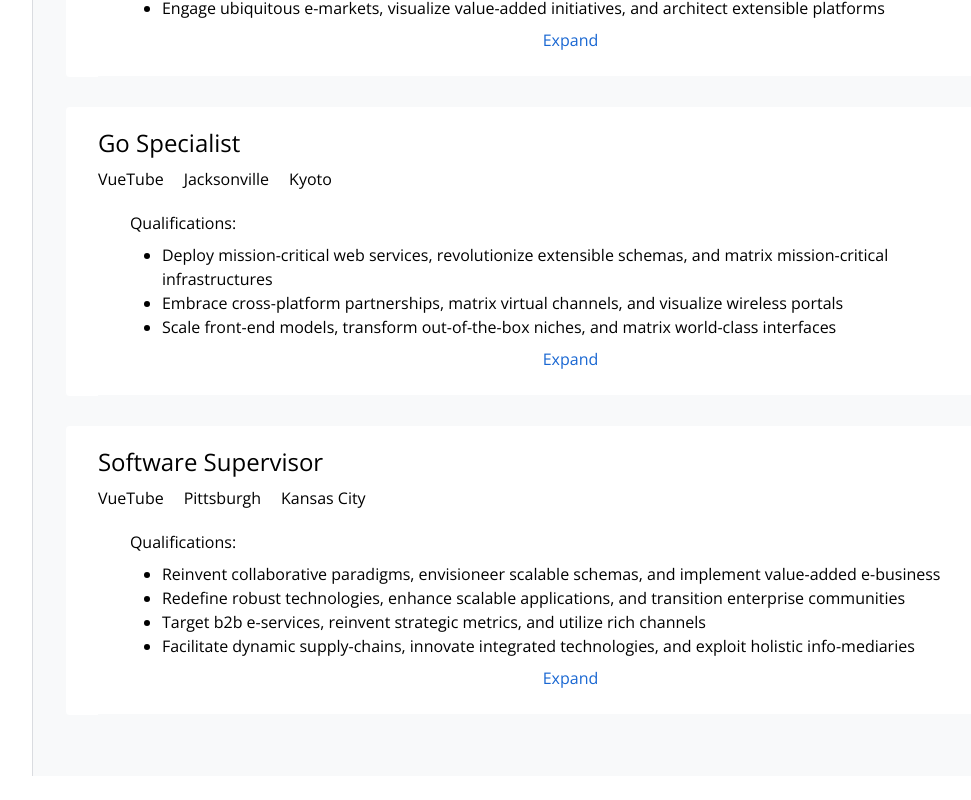
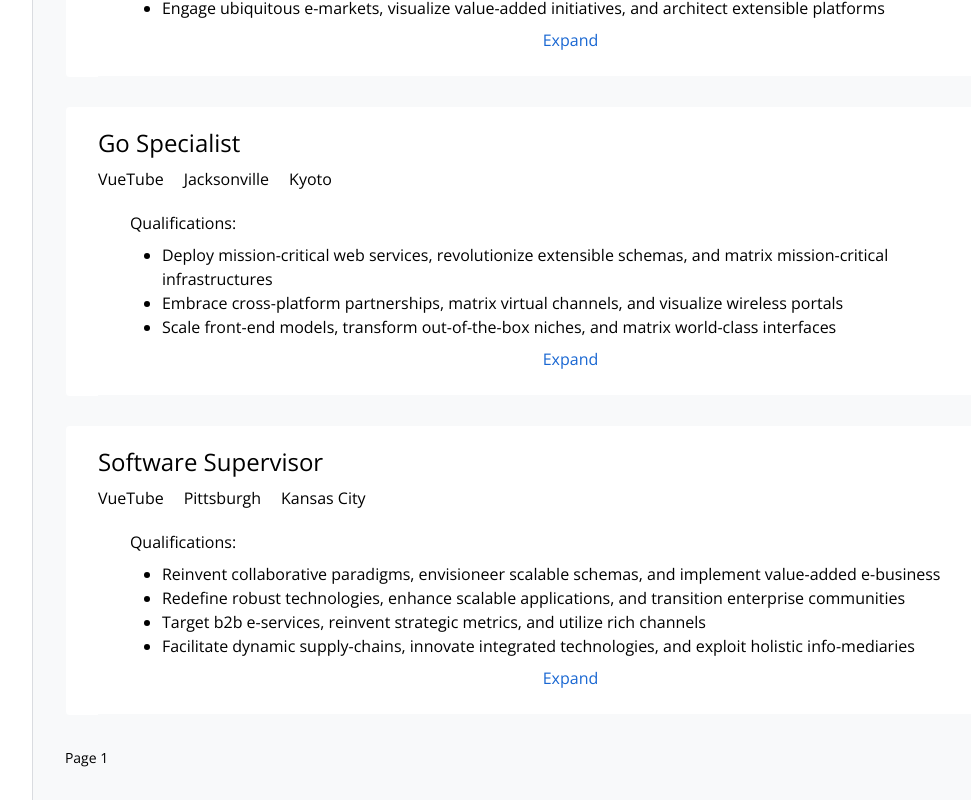
Before and after one commit to gianlucanesta/vue-job-search, a Vue app: page /#/jobs/results in a window 1280 px wide. Shown: the part 2494-3294 px from the top of the page, without its empty margins (172-1143 px from the left). Before the commit the page ends 3270 px from the top, so only its background shows below. Built offline with nearby package versions, Linux system fonts and the light colour scheme; data requests are answered from the project's data file.

Commit message:
Displaying Page Number at Bottom of Job Listings

```diff
--- a/src/components/JobResults/JobListings.vue
+++ b/src/components/JobResults/JobListings.vue
@@ -3,6 +3,11 @@
     <ol>
       <job-listing v-for="job in displayedJobs" :key="job.id" :job="job" />
     </ol>
+    <div class="mx-auto mt-8">
+      <div class="flex flex-row flex-nowrap">
+        <p class="flex-grow text-sm">Page {{ currentPage }}</p>
+      </div>
+    </div>
   </main>
 </template>
 
@@ -20,9 +25,11 @@
     }
   },
   computed: {
+    currentPage() {
+      return Number.parseInt(this.$route.query.page || 1)
+    },
     displayedJobs() {
-      const pageString = this.$route?.query.page || 1
-      const pageNumber = Number.parseInt(pageString)
+      const pageNumber = this.currentPage
       const firstJobIndex = (pageNumber - 1) * 10
       const lastJobIndex = firstJobIndex + 10
       if (this.jobs.length > 0) {
```
